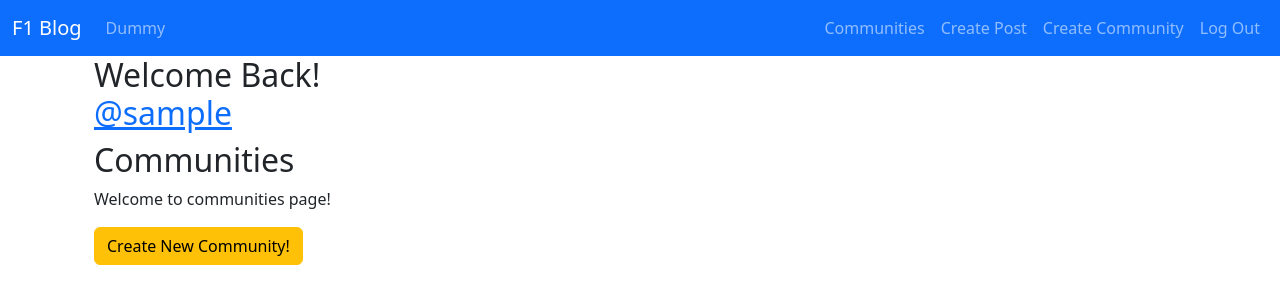
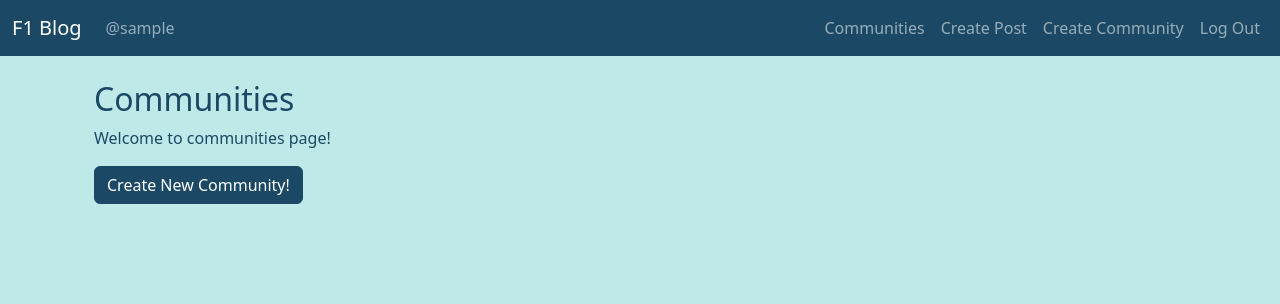
Before and after one commit to sakdag/f1-blog, a Django app: page /communities/ in a window 1280 px wide. Shown: the top 304 px of the page. Run offline with Django 3.2, Linux system fonts and the light colour scheme; the visitor is signed in with stand-in values (Sample User, id 1); data that the repository does not hold is empty; some libraries are stand-ins or nearby versions.

Commit message:
Bugs fixed, css changes are done, styling updates.

```diff
--- a/apps/accounts/templates/accounts/login.html
+++ b/apps/accounts/templates/accounts/login.html
@@ -11,7 +11,7 @@
     <form method="POST">
       {% csrf_token %}
       {% bootstrap_form form %}
-      <input type="submit" class="btn btn-default" value="Login">
+      <input type="submit" class="btn btn-primary" value="Login">
     </form>
   </div>
 {% endblock %}
--- a/apps/accounts/templates/accounts/signup.html
+++ b/apps/accounts/templates/accounts/signup.html
@@ -11,7 +11,7 @@
     <form method="POST">
       {% csrf_token %}
       {% bootstrap_form form %}
-      <input type="submit" class="btn btn-default" value="Signup">
+      <input type="submit" class="btn btn-primary" value="Signup">
     </form>
   </div>
 {% endblock %}
--- a/apps/communities/templates/communities/community_list.html
+++ b/apps/communities/templates/communities/community_list.html
@@ -4,25 +4,19 @@
   <title>Communities</title>
 {% endblock %}
 
+<div class="justify-content-md-center">
+
 {% block precomunity %}
 
-  <div class="col-md-4">
+  <div class="col-12 col-md-4">
     <div class="content">
-      {% if user.is_authenticated %}
-        <h2>Welcome Back!
-          <a href="{% url 'posts:for_user' username=user.username %}">
-            @{{ user.username }}
-          </a>
-        </h2>
-      {% endif %}
-
       <h2>Communities</h2>
       <p>Welcome to communities page!</p>
     </div>
 
     {% if user.is_authenticated %}
-      <a href="{% url 'communities:create_community' %}" class="btn btn-md btn-fill btn-warning">
-        <span class="glyphicon glyphicon-plus-sign">Create New Community!</span>
+      <a href="{% url 'communities:create_community' %}" class="btn btn-md btn-fill btn-primary">
+        Create New Community!
       </a>
     {% endif %}
 
@@ -32,31 +26,37 @@
 
 {% block community_content %}
 
-  <div class="col-md-8">
-    <div class="list-communities">
+  <div class="col-12 col-md-8">
+    <div class="container">
+      <div class="row justify-content-md-center">
         {% for community in object_list %}
-        <a href="{% url 'communities:single_community' slug=community.slug %}">
-          <h3 class="title list-community-item-heading">{{ community.name }}</h3>
-          <div class="list-community-item-text container-fluid">
-            {{ community.description_html | safe }}
+          <div class="card">
+            <div class="card-body">
+              <a class="link-card" href="{% url 'communities:single_community' slug=community.slug %}">
+                <h3 class="title text-inside-card">{{ community.name }}</h3>
+                <div class="container-fluid">
+                  <p class="text-inside-card">{{ community.description }}</p>
                   <div class="row">
-              <div class="col-md-4">
-                <span class="badge">
-                  {{ community.members.count }}
+                    <div class="col">
+                      <span class="text-inside-card">
+                        {{ community.members.count }} member{{ community.members.count | pluralize }}
                       </span>
-                member{{ community.members.count | pluralize }}
                     </div>
-              <div class="col-md-4">
-                <span class="badge">
-                  {{ community.posts.count }}
+                    <div class="col">
+                      <span class="text-inside-card">
+                        {{ community.posts.count }} post{{ community.posts.count | pluralize }}
                       </span>
-                post{{ community.posts.count | pluralize }}
                     </div>
                   </div>
                 </div>
               </a>
+            </div>
+          </div>
         {% endfor %}
+      </div>
     </div>
   </div>
 
 {% endblock %}
+
+</div>
--- a/apps/posts/templates/posts/_post.html
+++ b/apps/posts/templates/posts/_post.html
@@ -13,9 +13,8 @@
     </h5>
     <div class="media-footer">
       {% if user.is_authenticated and post.user == user %}
-        <a href="{% url 'posts:delete' pk=post.pk %}" title="delete" class="btn btn-simple">
-          <span class="glyphicon glyphicon-remote text-danger" aria-hidden="true"></span>
-          <span class="text-danger icon-label">Delete</span>
+        <a href="{% url 'posts:delete' pk=post.pk %}" title="delete" class="btn btn-danger">
+          <span class="icon-label">Delete</span>
         </a>
       {% endif %}
     </div>
--- a/static/f1_blog/css/master.css
+++ b/static/f1_blog/css/master.css
@@ -0,0 +1,43 @@
+body {
+  margin: 0 !important;
+  overflow: hidden !important;
+  background-color: #bee9e8 !important;
+  color: #1b4965 !important;
+}
+
+.title {
+  text-align: center;
+}
+
+.link-card {
+  text-decoration: none;
+}
+
+.card {
+  background-color: #62b6cb !important;
+  margin-bottom: 10px;
+  transition: box-shadow .3s;
+}
+
+.card:hover {
+  box-shadow: 0 0 11px #1b4965;
+}
+
+.text-inside-card {
+  color: #1b4965;
+}
+
+.btn-primary {
+    color: #fff !important;
+    background-color: #1b4965 !important;
+    border-color: #1b4965 !important;
+    transition: box-shadow .3s;
+}
+
+.btn-primary:hover {
+    box-shadow: 0 0 11px #1b4965;
+}
+
+.navbar-custom {
+    background-color: #1b4965 !important;
+}
--- a/templates/f1_blog/base.html
+++ b/templates/f1_blog/base.html
@@ -4,6 +4,10 @@
 <html lang="en">
 <head>
   <meta charset="UTF-8">
+
+  {# Custom stylesheets #}
+  <link rel="stylesheet" href="{% static 'f1_blog/css/master.css' %}">
+
   {# Load the tag library #}
   {% load bootstrap5 %}
 
@@ -19,16 +23,13 @@
   <link rel="preconnect" href="https://fonts.gstatic.com" crossorigin>
   <link href="https://fonts.googleapis.com/css2?family=Roboto&display=swap" rel="stylesheet">
 
-  {# Custom stylesheets #}
-  <link rel="stylesheet" href="{% static 'static/f1_blog/css/master.css' %}">
-
   {# Block for title #}
   {% block title_block %}
   {% endblock %}
 </head>
 <body>
 
-  <nav class="navbar navbar-expand-md navbar-dark bg-primary">
+  <nav class="navbar navbar-custom navbar-expand-md navbar-dark">
     <div class="container-fluid">
       <a class="navbar-brand abs" href="{% url 'home' %}">F1 Blog</a>
       <button class="navbar-toggler ms-auto" type="button" data-bs-toggle="collapse" data-bs-target="#collapseNavbar">
@@ -37,7 +38,7 @@
       <div class="navbar-collapse collapse" id="collapseNavbar">
         <ul class="navbar-nav">
           <li class="nav-item active">
-            <a class="nav-link" href="#">Dummy</a>
+            <a class="nav-link" href="{% url 'posts:for_user' username=user.username %}">@{{ user.username }}</a>
           </li>
         </ul>
         <ul class="navbar-nav ms-auto">
@@ -66,10 +67,13 @@
       </div>
     </div>
   </nav>
+  <br>
 
   <div class="container">
     {% block body_block %}
     {% endblock %}
   </div>
+
+  <script src="https://cdn.jsdelivr.net/npm/bootstrap@5.0.2/dist/js/bootstrap.bundle.min.js" integrity="sha384-MrcW6ZMFYlzcLA8Nl+NtUVF0sA7MsXsP1UyJoMp4YLEuNSfAP+JcXn/tWtIaxVXM" crossorigin="anonymous"></script>
 </body>
 </html>
```
Also changed, not shown: apps/communities/templates/communities/community_detail.html (+17 -5 lines). Lines whose indentation alone changed are shown as unchanged.
